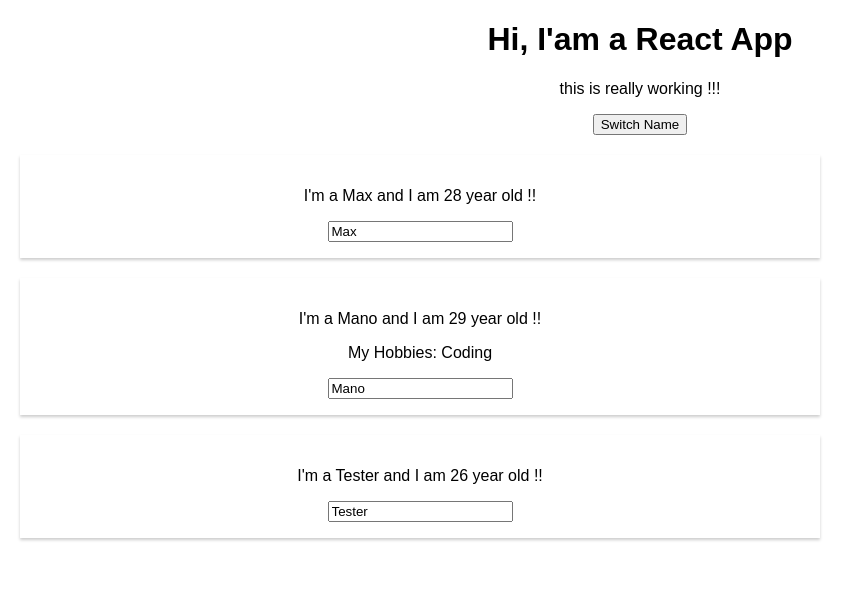
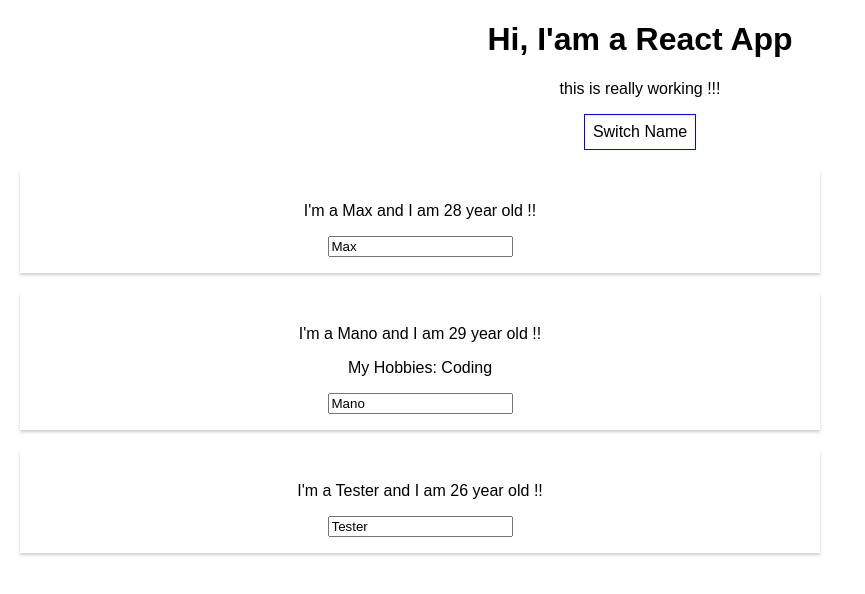
Before and after one commit to kvmanohar/react-complete-guide, a React (Create React App) app: page / in a window 1280 px wide. Shown: the top 594 px of the page, without its empty margins (0-865 px from the left). Built offline with nearby package versions, Linux system fonts and the light colour scheme.

Commit message:
css styling using inline styling

```diff
--- a/src/App.jsx
+++ b/src/App.jsx
@@ -20,11 +20,21 @@
 		});
 	};
 	render() {
+		const buttonStyle = {
+			backgroundColor: 'white',
+			font: 'inherit',
+			border: '1px solid blue',
+			padding: '8px',
+			cursor: 'pointer'
+		};
+
 		return (
 			<div className="App">
 				<h1>Hi, I'am a React App</h1>
 				<p>this is really working !!!</p>
-				<button onClick={() => this.switchNameHandler('Maximus')}>Switch Name</button>
+				<button style={buttonStyle} onClick={() => this.switchNameHandler('Maximus')}>
+					Switch Name
+				</button>
 				<Person name={this.state.persons[0].name} age={this.state.persons[0].age} />
 				<Person
 					name={this.state.persons[1].name}
```
